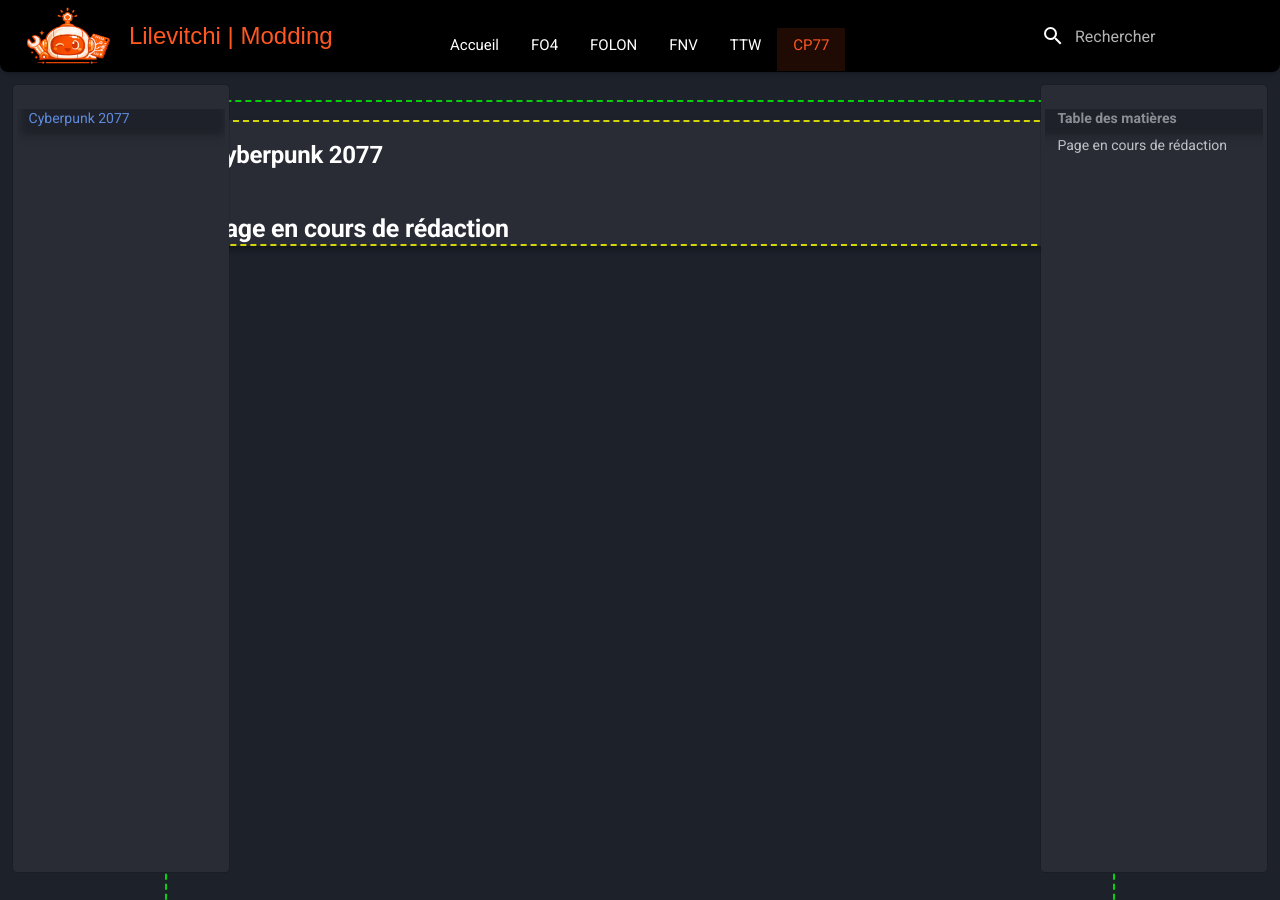
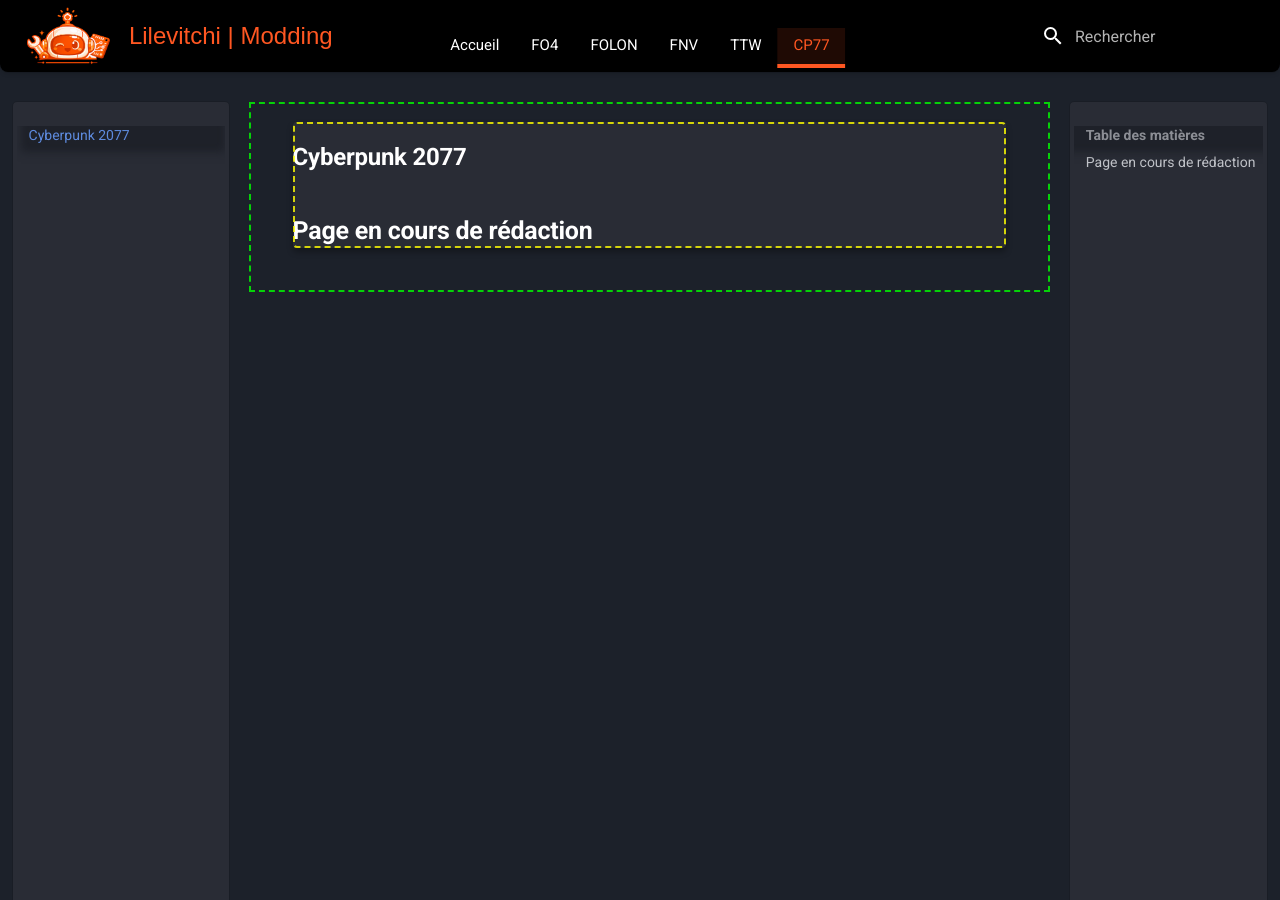
Before and after one commit to Lilevitchi/lilevitchi.github.io, an MkDocs documentation site: the page built from docs/cyberpunk/index.md, in a window 1280 px wide and 900 px high. Built offline with MkDocs 1.6.1 and Material for MkDocs 9.7.7, drawn with Linux system fonts in a browser that asks for light colours.

Commit message:
Update extra.css

```diff
--- a/docs/stylesheets/extra.css
+++ b/docs/stylesheets/extra.css
@@ -239,7 +239,6 @@
   color: var(--white);
   padding: 0.4rem 0.8rem;
   font-size: 0.75rem;
-  height: 100%;
   opacity: 1;
   border-bottom: 4px solid transparent;
   transition: var(--transition);
@@ -300,36 +299,42 @@
 /* Grid principal */
 [data-md-color-scheme] .md-main__inner {
   display: flex;
+  align-items: flex-start;
   min-height: 100vh;
   max-width: none;
+  padding-top: var(--header-height);
 }
 
 /* Sidebar */
 [data-md-color-scheme] .md-sidebar {
-  position: fixed;
-  margin-top: var(--sidebar-margin);
-  height: calc(100vh - var(--sidebar-height-offset));
+  position: sticky;
+  top: calc(var(--header-height) + 10px);
+  height: calc(100vh - var(--header-height) - 20px);
   background: #292c35 !important;
   border-radius: 4px;
   outline: 1px solid rgba(0, 0, 0, 0.1);
   transition: all 333ms cubic-bezier(0, 0, 0, 1);
+  overflow-y: auto;
 }
 
 [data-md-color-scheme] .md-sidebar--primary {
-  left: var(--sidebar-margin);
+  left: 0;
+  margin-left: var(--sidebar-margin);
   width: var(--sidebar-width-primary);
+  flex-shrink: 0;
 }
 [data-md-color-scheme] .md-sidebar--secondary {
-  right: var(--sidebar-margin);
-  width: var(--sidebar-width-secondary)
+  right: 0;
+  margin-right: var(--sidebar-margin);
+  width: var(--sidebar-width-secondary):
+  flex-shrink: 0;
 }
 
 /* Zone de contenu centrale */
 [data-md-color-scheme] .md-content {
   flex: 1;
-  margin-top: 70px;
-  margin-left: 16.5em; /* Largeur sidebar + marges */
-  margin-right: 16.5em;
+  min-width: 0;
+  margin: 0 1rem;
   padding: 2em;
 
   outline: 2px dashed rgba(0, 255, 0, 0.8); /* Vert (Debug) */
@@ -339,8 +344,8 @@
 [data-md-color-scheme] .md-content__inner {
   background-color: var(--bg-header);
   border-radius: 4px;
-  /*padding: 2em;*/
   box-shadow: 0 4px 6px rgba(0, 0, 0, 0.3);
+
   outline: 2px dashed rgba(255, 255, 0, 0.8); /* Jaune (Debug) */
   outline-offset: -2px;
 }
```
